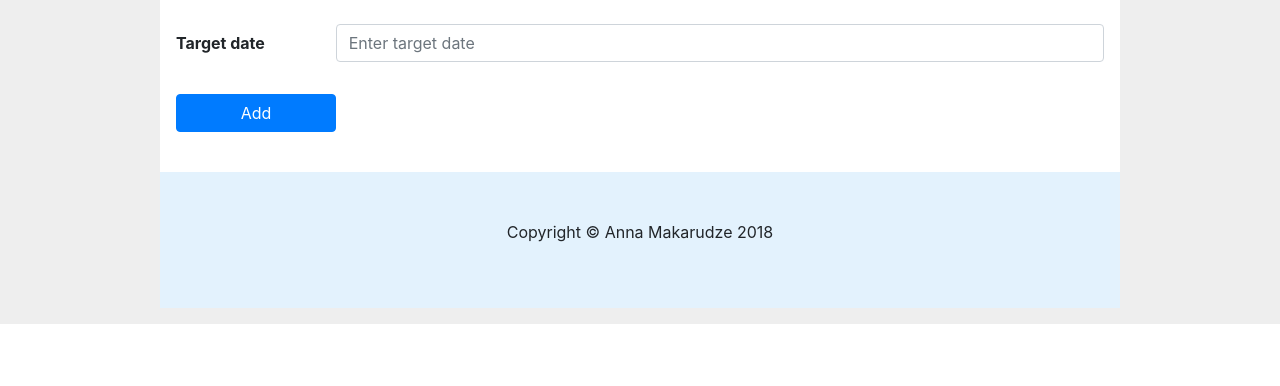
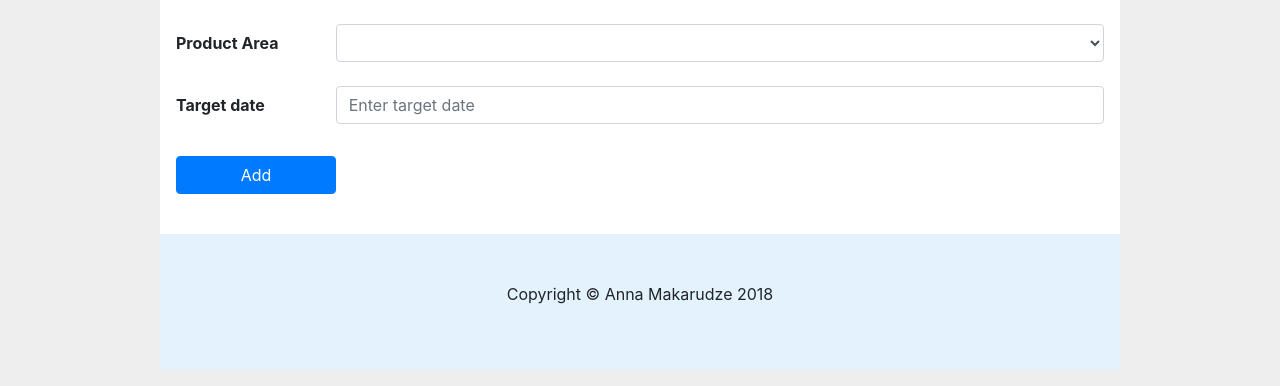
Before and after one commit to amakarudze/feature-requests, a Flask app: page /create in a window 1280 px wide. Shown: the part 551-937 px from the top of the page. Before the commit the page ends 875 px from the top, so only its background shows below. Run offline with Flask 2, Linux system fonts and the light colour scheme; lists and menus that the app fills with data are empty; some libraries are stand-ins or nearby versions.

Commit message:
Add product areas

```diff
--- a/feature_requests/templates/base.html
+++ b/feature_requests/templates/base.html
@@ -24,8 +24,9 @@
                     <li class="nav-item active"><a class="nav-link" href="{{ url_for('index') }}">Home
                         <span class="sr-only">(current)</span></a></li>
                     <li class="nav-item"><a class="nav-link" href="{{ url_for('create') }}">New Feature Request</a></li>
-                    <li class="nav-item"><a class="nav-link" href="#">New Client</a></li>
-                    <li class="nav-item"><a class="nav-link" href="#">New Priority</a></li>
+                    <li class="nav-item"><a class="nav-link" href="{{ url_for('add_client') }}">New Client</a></li>
+                    <li class="nav-item"><a class="nav-link" href="{{ url_for('add_priority') }}">New Priority</a></li>
+                    <li class="nav-item"><a class="nav-link" href="{{ url_for('add_product_area') }}">New Product Area</a></li>
                     <li class="nav-item"><a class="nav-link" href="{{ url_for('auth.logout') }}">Log Out
                         <i class="fa fa-power"></i></a></li>
                     <li class="nav-item"><span class="navbar-text">{{ g.user['username'] }}</span></li>
--- a/feature_requests/templates/create.html
+++ b/feature_requests/templates/create.html
@@ -41,6 +41,16 @@
             </div>
         </div>
         <div class="form-group row">
+            <label for="product_area" class="col-sm-2 col-form-label">Product Area</label>
+            <div class="col-sm-10">
+                <select name="product_area" class="form-control" id="product_area"  placeholder="Select Product Area"required>
+                    {% for product_area in product_areas %}
+                        <option value="{{ product_area.id }}">{{product_area['name'] }}</option>
+                    {% endfor %}
+                </select>
+            </div>
+        </div>
+        <div class="form-group row">
             <label for="target_date" class="col-sm-2 col-form-label">Target date</label>
             <div class="col-sm-10">
                 <input name="target_date" class="form-control" id="target_date" placeholder="Enter target date" required>
--- a/feature_requests/views.py
+++ b/feature_requests/views.py
@@ -1,9 +1,9 @@
 from datetime import datetime
 
-from flask import Blueprint, flash, g, redirect, render_template, request, url_for
+from flask import Blueprint, flash, render_template, request
 from sqlalchemy import and_
 
-from .models import db, FeatureRequest, Customer, Priority
+from .models import db, FeatureRequest, Customer, Priority, ProductArea
 from .auth import login_required
 
 
@@ -23,6 +23,7 @@ def create():
         description = request.form['description']
         customer_id = request.form['customer_id']
         priority_id = request.form['priority_id']
+        product_area = request.form['product_area']
         target_date = request.form['target_date']
 
         error = None
@@ -48,15 +49,17 @@ def create():
 
         if error is None:
             feature_request = FeatureRequest(title=title, description=description, customer_id=customer_id,
-                                             priority_id=priority_id, target_date=target_date)
+                                             priority_id=priority_id, product_area=product_area,
+                                             target_date=target_date)
             db.session.add(feature_request)
             db.session.commit()
             flash('Feature request added successfully.')
 
     clients = Customer.query.all()
     priority_list = Priority.query.all()
+    product_areas = ProductArea.query.all()
 
-    return render_template('create.html', clients=clients, priority_list=priority_list)
+    return render_template('create.html', clients=clients, priority_list=priority_list, product_areas=product_areas)
 
 
 @bp.route('/add_client', methods=['GET', 'POST'])
@@ -95,3 +98,22 @@ def add_priority():
             flash('Priority added successfully.')
 
     return render_template('priority.html')
+
+
+@bp.route('/add_product_area', methods=['GET', 'POST'])
+def add_product_area():
+    if request.method == 'POST':
+        name = request.form['name']
+        error = None
+
+        if not name:
+            error = 'Product area is required.'
+            flash(error)
+
+        if error is None:
+            product_area = ProductArea(name=name)
+            db.session.add(product_area)
+            db.session.commit()
+            flash('Product area added successfully.')
+
+    return render_template('product_area.html')
```
Also changed, not shown: feature_requests/models.py (+8 -0 lines), feature_requests/templates/product_area.html (added, +17 -0 lines).
